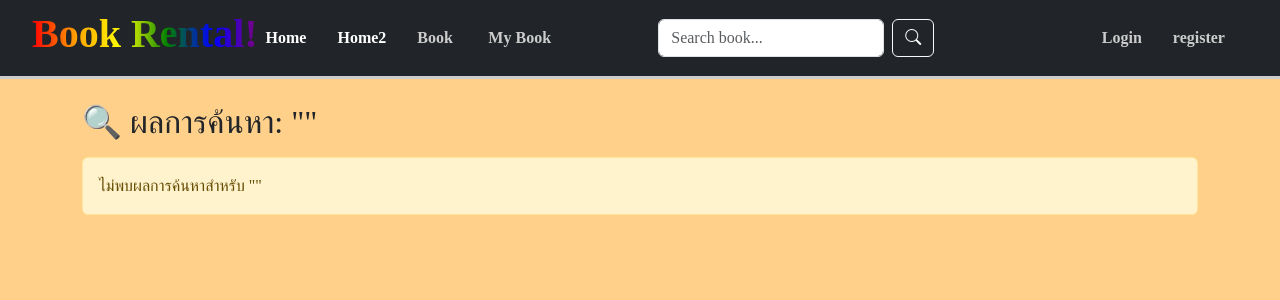
After one commit to 6731501113-SVR/pro, a Flask app: page /search in a window 1280 px wide. The commit adds this page. Shown: the top 300 px of the page. Run offline with Flask 3, Linux system fonts and the light colour scheme.

Commit message:
add search

```diff
--- a/app.py
+++ b/app.py
@@ -44,6 +44,33 @@ def index():
             cursor.close()
         if conn:
             conn.close()
+
+@app.route('/search', methods=['GET'])
+def search():
+    query = request.args.get('q', '').strip()
+    results = []
+
+    if query:
+        try:
+            conn = get_db_connection()
+            cursor = conn.cursor(dictionary=True)
+            sql = """
+                SELECT * FROM book
+                WHERE BOOKNAME LIKE %s OR WRITER LIKE %s OR CATEGORIES LIKE %s
+            """
+            like_query = f"%{query}%"
+            cursor.execute(sql, (like_query, like_query, like_query))
+            results = cursor.fetchall()
+        except Exception as e:
+            flash(f"❌ error: {e}", "danger")
+        finally:
+            if cursor:
+                cursor.close()
+            if conn:
+                conn.close()
+
+    return render_template("search_result.html", query=query, results=results)
+
 
 @app.route('/home2')
 def home2():
--- a/templates/layout.html
+++ b/templates/layout.html
@@ -43,6 +43,14 @@
             <a class="nav-link" href="/my_book">My Book</a>
           </li>/
         </ul>
+
+        <!-- Search -->
+        <form class="d-flex ms-auto me-auto" role="search" action="{{ url_for('search') }}" method="get"
+          style="max-width: 400px;">
+          <input class="form-control me-2" type="search" name="q" placeholder="Search book..." aria-label="Search"
+            required>
+          <button class="btn btn-outline-light" type="submit"><i class="bi bi-search"></i></button>
+        </form>
 
         <!-- เมนูฝั่งขวา -->
         {% if session.get('user_name') %}
@@ -149,7 +157,6 @@
       font-size: 0.7rem;
       padding: 5px 8px;
     }
-
   </style>
 </body>
 
--- /dev/null
+++ b/templates/search_result.html
@@ -0,0 +1,27 @@
+{% extends "layout.html" %}
+{% block content %}
+<div class="container mt-4">
+  <h2>🔍 ผลการค้นหา: "{{ query }}"</h2>
+
+  {% if results %}
+  <div class="row mt-3">
+    {% for book in results %}
+    <div class="col-md-3">
+      <div class="card mb-3 shadow-sm">
+        <img src="{{ book.BOOKIMAGE }}" class="card-img-top" alt="{{ book.BOOKNAME }}">
+        <div class="card-body text-center">
+          <h5 class="card-title">{{ book.BOOKNAME }}</h5>
+          <p class="card-text text-muted">{{ book.WRITER }}</p>
+          <a href="{{ url_for('book_detail', book_id=book.BOOKID) }}" class="btn btn-primary btn-sm">
+            ดูรายละเอียด
+          </a>
+        </div>
+      </div>
+    </div>
+    {% endfor %}
+  </div>
+  {% else %}
+  <div class="alert alert-warning mt-3">ไม่พบผลการค้นหาสำหรับ "{{ query }}"</div>
+  {% endif %}
+</div>
+{% endblock %}
```
